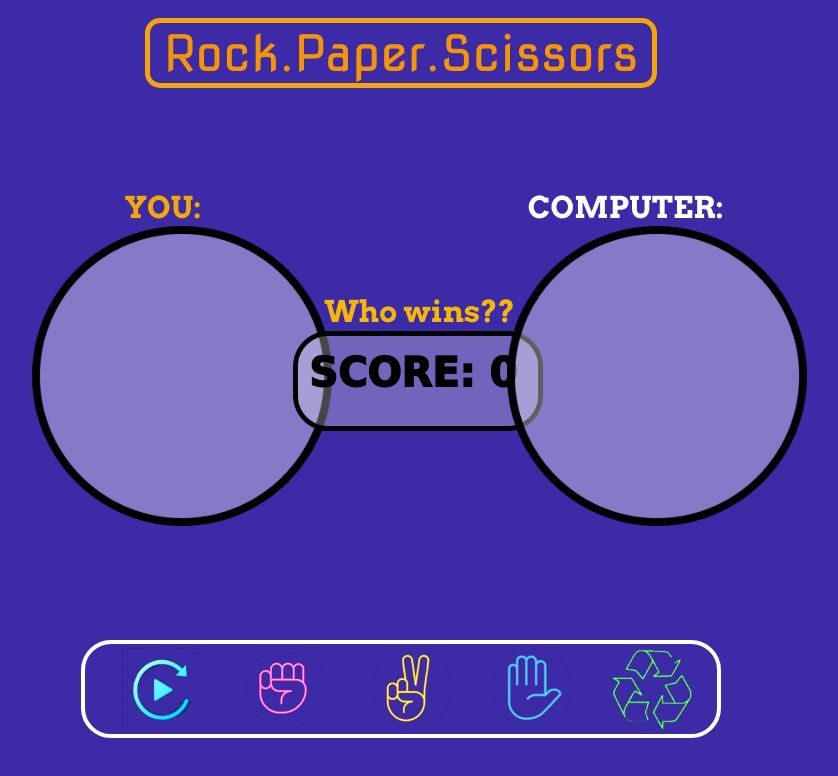
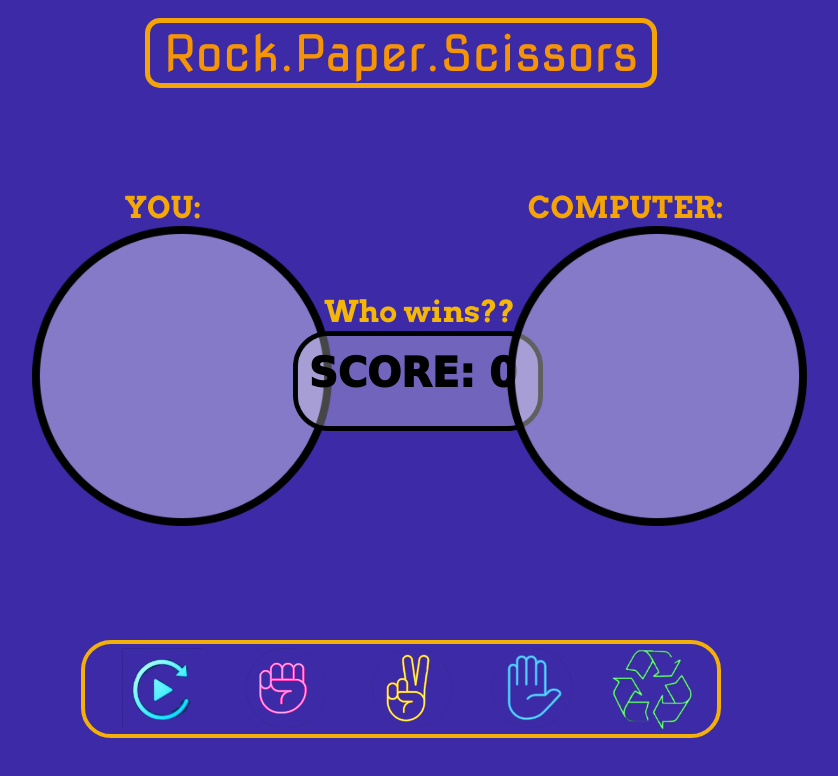
Before and after one commit to 19kirti/rock-paper-scissors, a plain HTML site: page index.html in a window 1280 px wide. Shown: the whole page, without its empty margins (239-1077 px from the left). Drawn offline with Linux system fonts and the light colour scheme; a web font is replaced by a local one.

Commit message:
updated css

```diff
--- a/styles/main.css
+++ b/styles/main.css
@@ -71,7 +71,7 @@ h2{
     font-family: 'Arvo', serif;
     font-size: 30px;
     font-weight: 500;
-    color: white;
+    color: rgb(244, 164, 6);
 }
 
 .comp-choice{
@@ -90,7 +90,7 @@ h2{
     top: 80%;
     left: 25%;
     right: 25%;
-    border: 4px solid white;
+    border: 4px solid rgb(243, 176, 8);
     border-radius: 30px;
     height: 90px;
 
```
